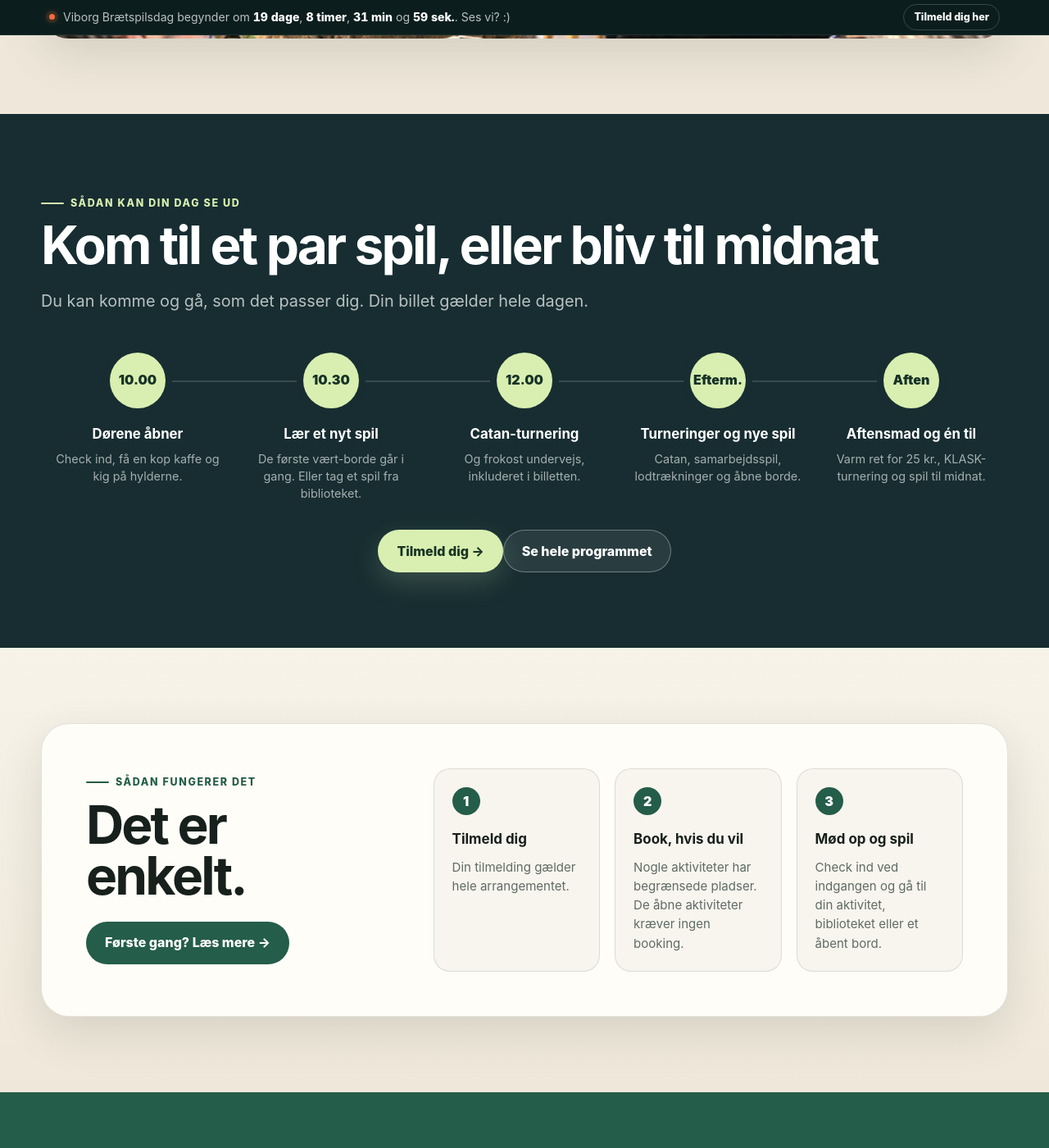
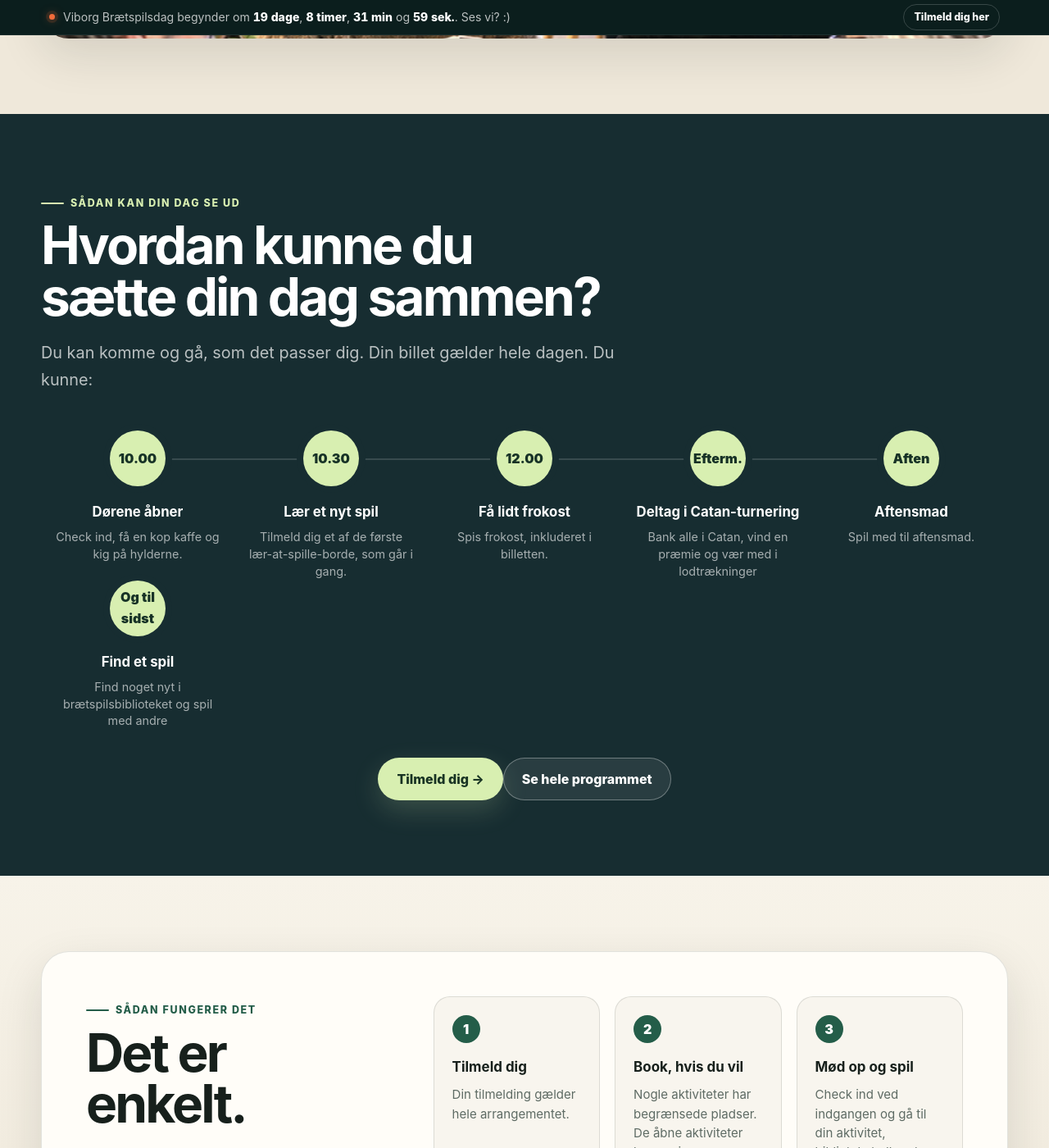
Before and after one commit to Andrejao/spilex, a Jekyll site: the page built from index.html, in a window 1280 px wide and 1400 px high, scrolled down 2293 px. Shown: the whole window at 82% size. Built offline with Jekyll 4.4.1, drawn with Linux system fonts in a browser that asks for light colours.

Commit message:
Update index.html

```diff
--- a/index.html
+++ b/index.html
@@ -351,15 +351,16 @@ description: En afslappet dag med spil, hygge, fællesskab og masser af forskell
   <section class="vbd-section vbd-flow-section" id="program">
     <div class="vbd-wrap">
       <p class="vbd-kicker">Sådan kan din dag se ud</p>
-      <h2>Kom til et par spil, eller bliv til midnat</h2>
-      <p class="vbd-lead">Du kan komme og gå, som det passer dig. Din billet gælder hele dagen.</p>
+      <h2>Hvordan kunne du sætte din dag sammen? </h2>
+      <p class="vbd-lead">Du kan komme og gå, som det passer dig. Din billet gælder hele dagen. Du kunne:</p>
 
       <div class="vbd-flow">
         <div class="vbd-flow-item"><div class="vbd-flow-dot">10.00</div><div><h3>Dørene åbner</h3><p>Check ind, få en kop kaffe og kig på hylderne.</p></div></div>
-        <div class="vbd-flow-item"><div class="vbd-flow-dot">10.30</div><div><h3>Lær et nyt spil</h3><p>De første vært-borde går i gang. Eller tag et spil fra biblioteket.</p></div></div>
-        <div class="vbd-flow-item"><div class="vbd-flow-dot">12.00</div><div><h3>Catan-turnering</h3><p>Og frokost undervejs, inkluderet i billetten.</p></div></div>
-        <div class="vbd-flow-item"><div class="vbd-flow-dot">Efterm.</div><div><h3>Turneringer og nye spil</h3><p>Catan, samarbejdsspil, lodtrækninger og åbne borde.</p></div></div>
-        <div class="vbd-flow-item"><div class="vbd-flow-dot">Aften</div><div><h3>Aftensmad og én til</h3><p>Varm ret for 25 kr., KLASK-turnering og spil til midnat.</p></div></div>
+        <div class="vbd-flow-item"><div class="vbd-flow-dot">10.30</div><div><h3>Lær et nyt spil</h3><p>Tilmeld dig et af de første lær-at-spille-borde, som går i gang.</p></div></div>
+        <div class="vbd-flow-item"><div class="vbd-flow-dot">12.00</div><div><h3>Få lidt frokost</h3><p>Spis frokost, inkluderet i billetten.</p></div></div>
+        <div class="vbd-flow-item"><div class="vbd-flow-dot">Efterm.</div><div><h3>Deltag i Catan-turnering</h3><p>Bank alle i Catan, vind en præmie og vær med i lodtrækninger</p></div></div>
+        <div class="vbd-flow-item"><div class="vbd-flow-dot">Aften</div><div><h3>Aftensmad</h3><p>Spil med til aftensmad.</p></div></div>
+        <div class="vbd-flow-item"><div class="vbd-flow-dot">Og til sidst</div><div><h3>Find et spil</h3><p> Find noget nyt i brætspilsbiblioteket og spil med andre</p></div></div>
       </div>
       <div class="vbd-program-actions">
         <a class="vbd-btn vbd-btn-primary" data-signup href="{{ signup }}">Tilmeld dig →</a>
```
